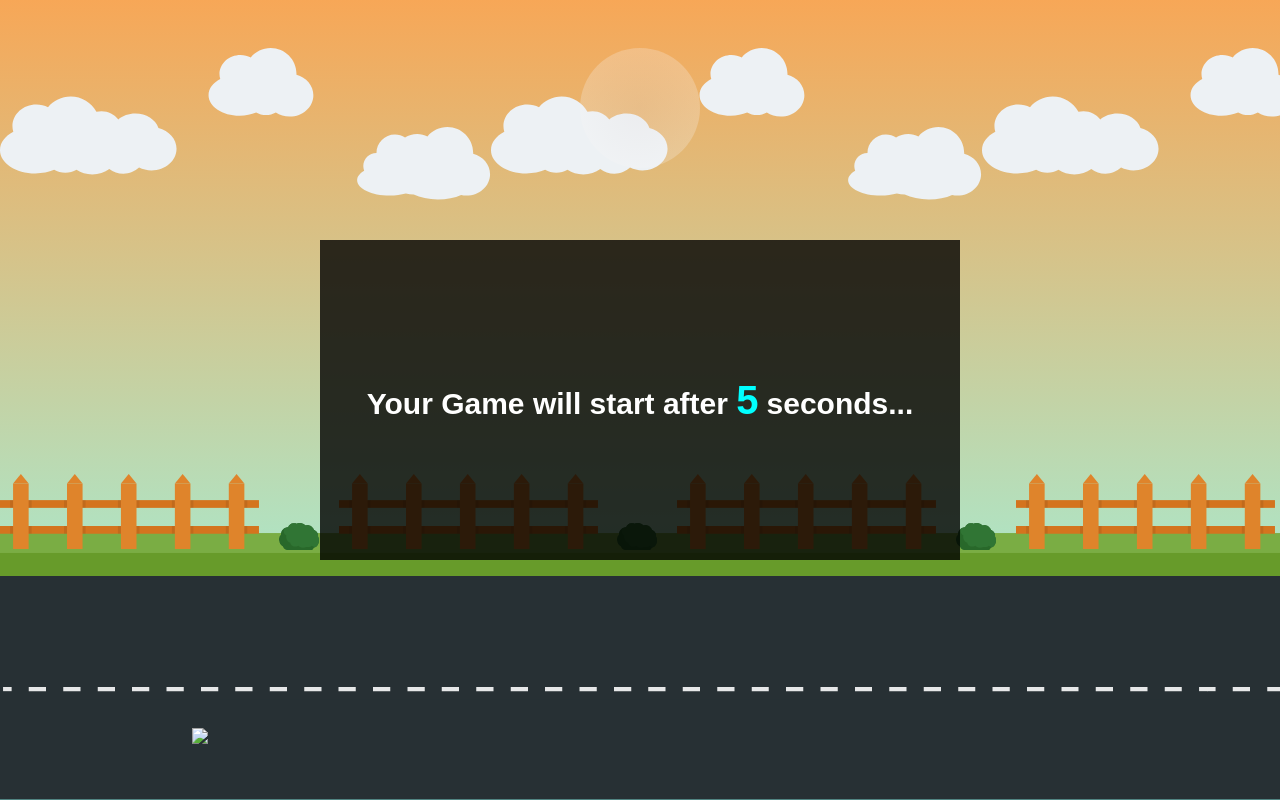
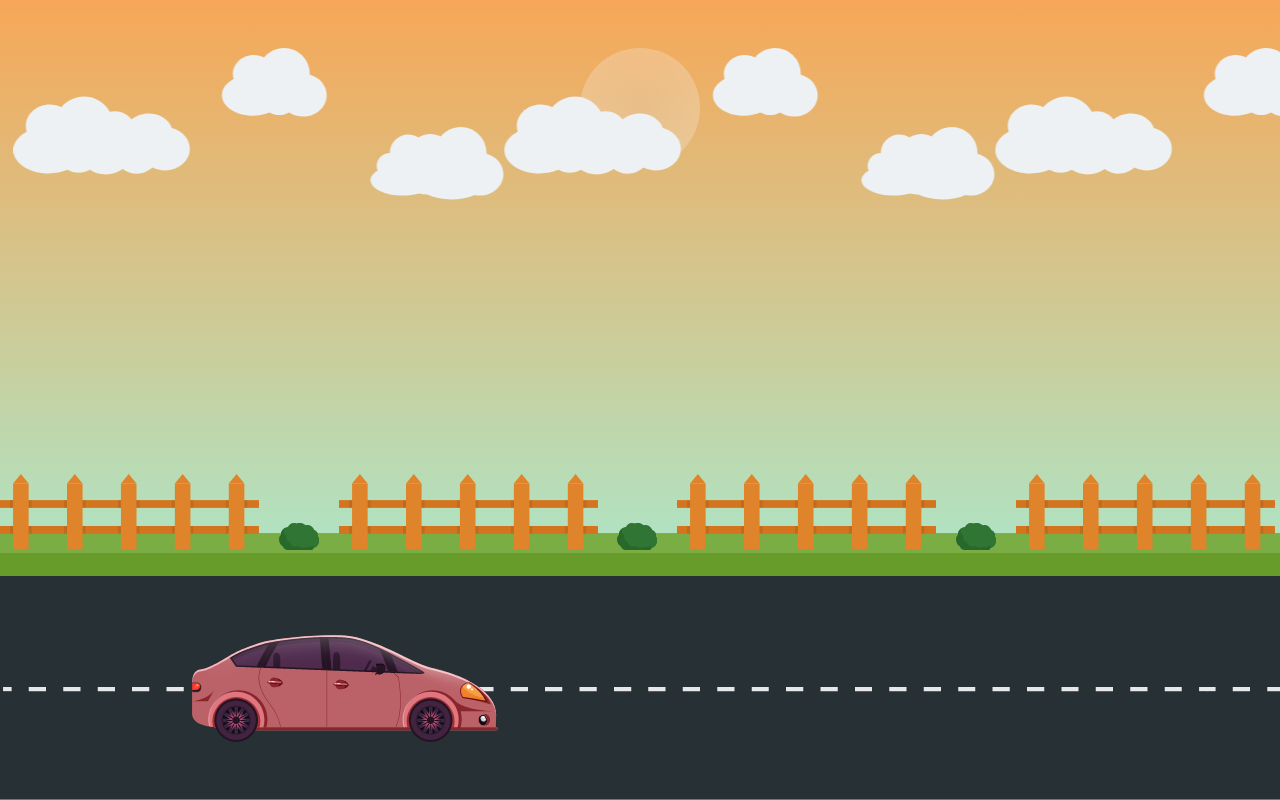
Before and after one commit to RayushR/CAR-game, a plain HTML site: page index.html in a window 1280 px wide. Drawn offline with Linux system fonts and the light colour scheme; files that its build step writes are made by us from their sources; files whose address does not match are found by name.

Commit message:
Update index.html

```diff
--- a/index.html
+++ b/index.html
@@ -4,7 +4,7 @@
     <meta charset="UTF-8" />
     <meta name="viewport" content="width=device-width, initial-scale=1.0" />
     <title>Travel Game</title>
-    <link href="css/style.css" rel="stylesheet" />
+    <link href="./style.css" rel="stylesheet" />
   </head>
   <body>
     <section class="city-outer">
@@ -13,12 +13,12 @@
       </audio>
       <div class="cloud"></div>
       <div class="city-inner"></div>
-      <img src="images/lights-off.png" class="car">
+      <img src="./lights-off.png" class="car">
     </section>
     <div class="game-starter">
       <h2>Your Game will start after <span id='counter'>5</span>seconds...</h2>
     </div>
 
-    <script src="js/main.js"></script>
+    <script src="./main.js"></script>
   </body>
 </html>
```
